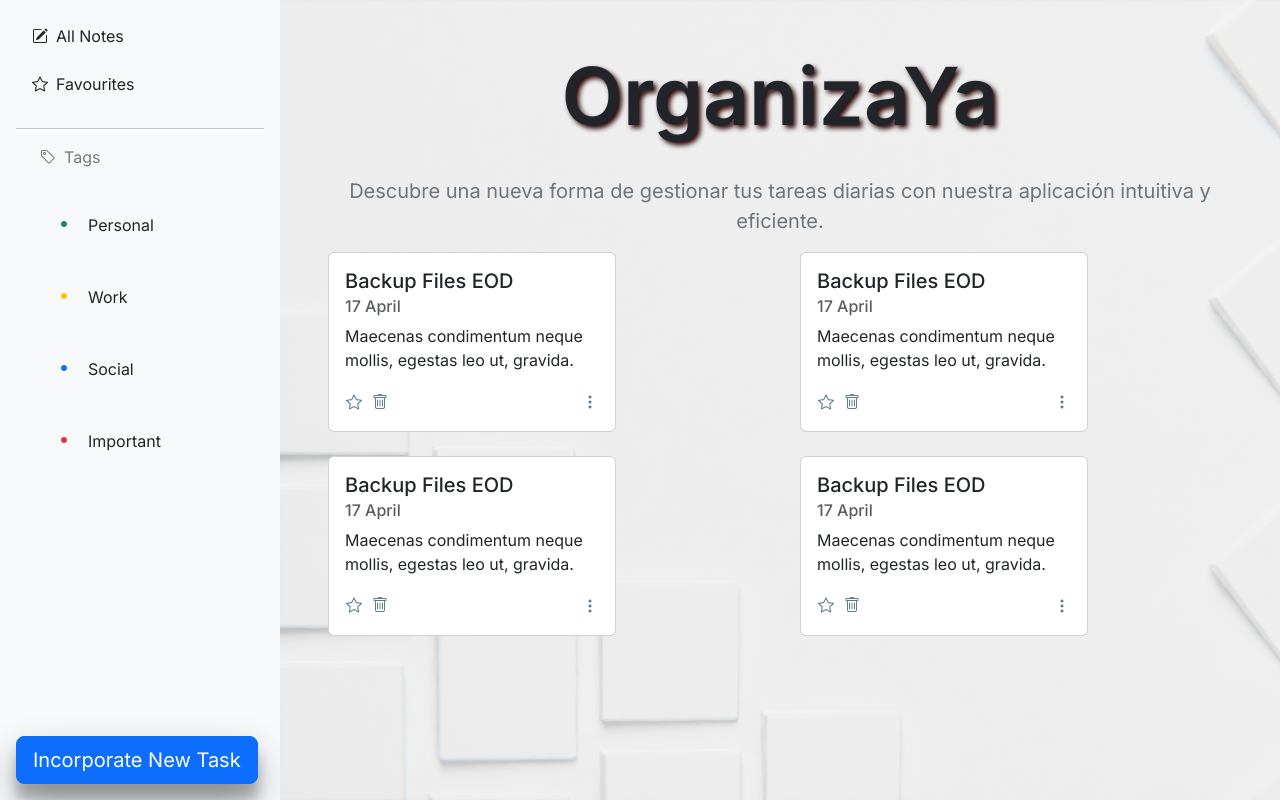
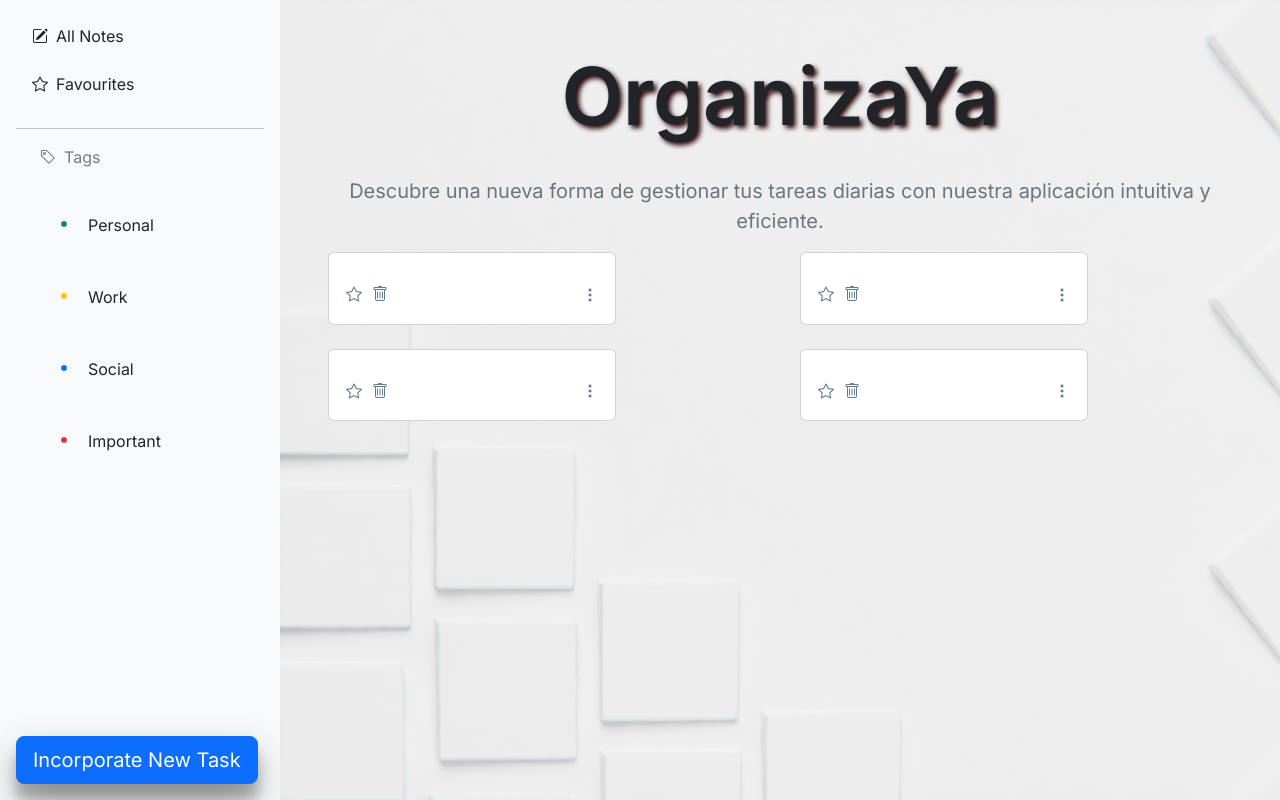
Before and after one commit to danieljosue1233/TaskHive, a Next.js app: page / in a window 1280 px wide. Built offline with nearby package versions, Linux system fonts and the light colour scheme.

Commit message:
feat: Data was added to the cards using zustand so that they are dynamic when adding tasks

```diff
--- a/app/Components/Modal/AddTaskModal.tsx
+++ b/app/Components/Modal/AddTaskModal.tsx
@@ -5,6 +5,7 @@ import { SubmitHandler, useForm } from "react-hook-form";
 import { zodResolver } from "@hookform/resolvers/zod";
 import { taskSchema } from "@/app/validations/TaskSchema";
 import './styles.css';
+import { useStore } from "@/app/ui/store/TaskStore";
 
 type Inputs = {
   title: string;
@@ -17,8 +18,16 @@ const AddTaskModal: FC = () => {
     resolver: zodResolver(taskSchema),
   });
 
+  const addTask = useStore((state) => state.addTask);
+
   const onSubmit:SubmitHandler<Inputs> = (data, event) => {
     event?.preventDefault();
+    const newTask = {
+      id: Date.now(),
+      title: data.title,
+      subtitle: new Date().toLocaleDateString(),
+      description: data.description,
+    }
     console.log(data);
   };
 
--- a/app/Components/card/TaskCard.tsx
+++ b/app/Components/card/TaskCard.tsx
@@ -3,14 +3,22 @@ import TaskDropdown from '../dropdown/TaskDropdown';
 import './styles.css';
 
 
-const TaskCard: FC = () => {
+type TaskCardProps = {
+    id: number;
+    title: string;
+    subtitle: string;
+    description: string;
+}
+
+
+const TaskCard: FC<TaskCardProps> = ({id, title, subtitle, description}) => {
 
     return (
         <div className="card" style={{ width: '18rem' }}>
             <div className="card-body">
-                <h5 className="card-title">Backup Files EOD</h5>
-                <h6 className="card-subtitle mb-2 text-muted">17 April</h6>
-                <p className="card-text">Maecenas condimentum neque mollis, egestas leo ut, gravida.</p>
+                <h5 className="card-title">{title}</h5>
+                <h6 className="card-subtitle mb-2 text-muted">{subtitle}</h6>
+                <p className="card-text">{description}</p>
                 <div className="d-flex gap-2  mt-3">
                     <button className="btn btn-link p-0 btn-icon star">
                         <i className="bi bi-star"></i>
--- a/app/Components/dropdown/TaskDropdown.tsx
+++ b/app/Components/dropdown/TaskDropdown.tsx
@@ -1,7 +1,8 @@
 "use client";
 
+
 import { FC, useState } from "react";
-import { data }from '../../data'
+import { tags } from "@/app/data";
 
 interface SelectedOption {
     option: string;
@@ -14,6 +15,7 @@ interface TaskDropdownProps {
 
 const TaskDropdown: FC<TaskDropdownProps> = ({ onSelect }) => {
     const [selectedOption, setSelectedOption] = useState<SelectedOption | null>(null);
+
 
     const handleSelect = (option: string, colorClass: string) => {
         const selected = { option, colorClass };
@@ -39,7 +41,7 @@ const TaskDropdown: FC<TaskDropdownProps> = ({ onSelect }) => {
                 )}
             </button>
             <ul className="dropdown-menu" aria-labelledby="dropdownMenuButton">
-                {data.map((option) => (
+                {tags.map((option) => (
                     <li
                         key={option.name}
                         role="button"
--- a/app/Components/taskBody/TaskBody.tsx
+++ b/app/Components/taskBody/TaskBody.tsx
@@ -1,7 +1,12 @@
+import { FC } from "react";
 import TaskCard from "../card/TaskCard";
 import './styles.css';
+import { useStore } from "@/app/ui/store/TaskStore";
 
-const TaskBody = () => {
+const TaskBody: FC = () => {
+
+    const { tasks } = useStore();
+
     return (
         <div className="flex flex-column align-items-center  min-vh-100 p-5" style={{ backgroundImage: "url('/assets/images/grid.jpg')", backgroundSize: 'cover' }}>
             <div className="d-flex flex-column gap-4 align-items-center text-center max-w-75">
--- a/app/data.js
+++ b/app/data.js
@@ -1,4 +1,4 @@
-export const data = [
+export const tags = [
     { "name": "Personal", "colorClass": "text-success" },
     { "name": "Work", "colorClass": "text-warning" },
     { "name": "Social", "colorClass": "text-primary" },
--- a/app/ui/store/SibedarStore.ts
+++ b/app/ui/store/SibedarStore.ts
@@ -1,5 +1,5 @@
-import { create } from 'zustand';
-import { data } from '../../data';
+import {create} from 'zustand';
+import { tags } from '../../data'
 
 type Tag = {
     name: string;
@@ -15,5 +15,5 @@ type StoreState = {
 export const useStore = create<StoreState>((set) => ({
     activeTab: '',
     setActiveTab: (tab) => set({ activeTab: tab }),
-    tags: data,
+    tags: tags
 }));
--- /dev/null
+++ b/app/ui/store/TaskStore.ts
@@ -0,0 +1,20 @@
+import { create } from "zustand";
+
+type Task = {
+    id: number;
+    title: string;
+    subtitle: string;
+    description: string;
+};
+
+type StoreState = {
+    tasks: Task[];
+    addTask: (task: Task) => void;
+    removeTask: (id: number) => void;
+};
+
+export const useStore = create<StoreState>((set) => ({
+    tasks: [],
+    addTask: (task) => set((state) => ({ tasks: [...state.tasks, task] })),
+    removeTask: (id) => set((state) => ({ tasks: state.tasks.filter(task => task.id !== id) })),
+}));
```
